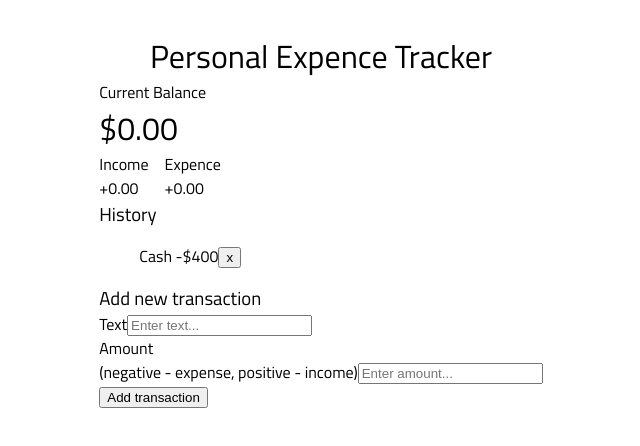
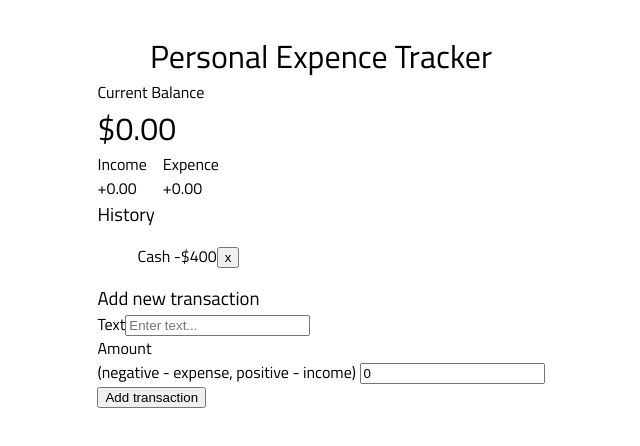
Before and after one commit to Sabzs/Personal-Expence-Tracker, a React (Create React App) app in the folder client/: page / in a window 1280 px wide. Shown: the top 446 px of the page, without its empty margins (319-959 px from the left). Built offline with nearby package versions, Linux system fonts and the light colour scheme.

Commit message:
state for adding new transaction

```diff
--- a/client/src/components/AddTransaction.js
+++ b/client/src/components/AddTransaction.js
@@ -1,20 +1,29 @@
-import React from 'react'
+import React, { useState } from 'react'
 
 export const AddTransaction = () => {
+  const [text, setText] = useState("");
+  const [amount, setAmount] = useState(0);
+
+
   return (
     <div className="addTransac" >
       <h3 className="addTransac__header" >Add new transaction</h3>
       <form className="addTransac__form" >
         <div className="addTransac__form-control">
           <label htmlfor="text">Text</label>
-          <input type="text" placeholder="Enter text..." />
+          <input type="text"
+            placeholder="Enter text..."
+            value={text}
+            onChange={(e) => setText(e.target.value)}
+          />
         </div>
         <div className="addTransac__form-control">
-          <label htmlfor="amount"
-          >Amount <br />
-            (negative - expense, positive - income)</label
-          >
-          <input type="number" placeholder="Enter amount..." />
+          <label htmlfor="amount"> Amount <br />(negative - expense, positive - income) </label>
+          <input type="number"
+            placeholder="Enter amount..."
+            value={amount}
+            onChange={(e) => setAmount(e.target.value)}
+          />
         </div>
         <button className="addTransac__btn" >Add transaction</button>
       </form>
```
